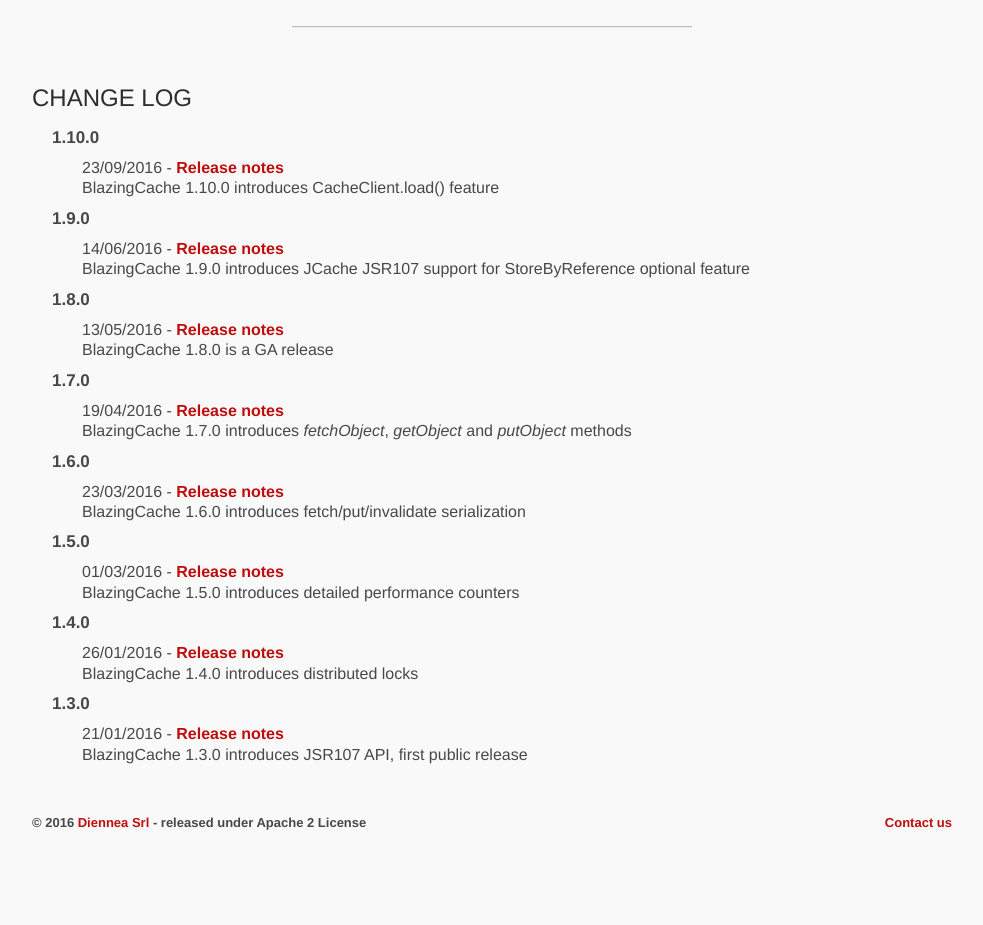
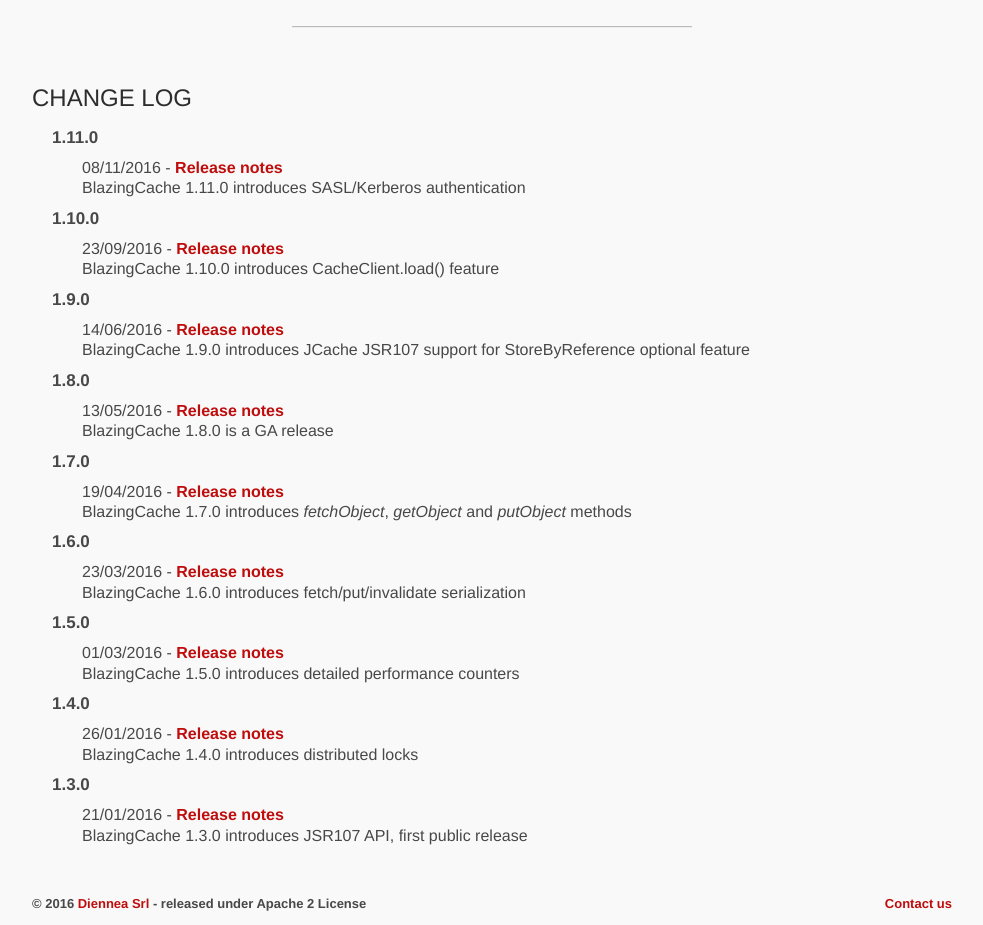
Before and after one commit to BlazingCache/blazingcache.github.io, a plain HTML site: page index.html in a window 1280 px wide. Shown: the part 820-1745 px from the top of the page, without its empty margins (148-1131 px from the left). Before the commit the page ends 1670 px from the top, so only its background shows below. Drawn offline with Linux system fonts and the light colour scheme.

Commit message:
Update index.html

```diff
--- a/index.html
+++ b/index.html
@@ -328,6 +328,13 @@ AAAASUVORK5CYII=">
   <div class="changelog">
       <h3>Change log</h3>
       <div class="releaserow">
+        <h4>1.11.0</h4>
+	<p>
+		08/11/2016 - <a href="https://dev.blazingcache.org/jira/secure/ReleaseNote.jspa?projectId=10000&version=10104" target="_blank">Release notes</a><br>
+		BlazingCache 1.11.0 introduces SASL/Kerberos authentication
+        </p>
+      </div>
+      <div class="releaserow">
         <h4>1.10.0</h4>
 	<p>
 		23/09/2016 - <a href="https://dev.blazingcache.org/jira/secure/ReleaseNote.jspa?projectId=10000&version=10101" target="_blank">Release notes</a><br>
```
